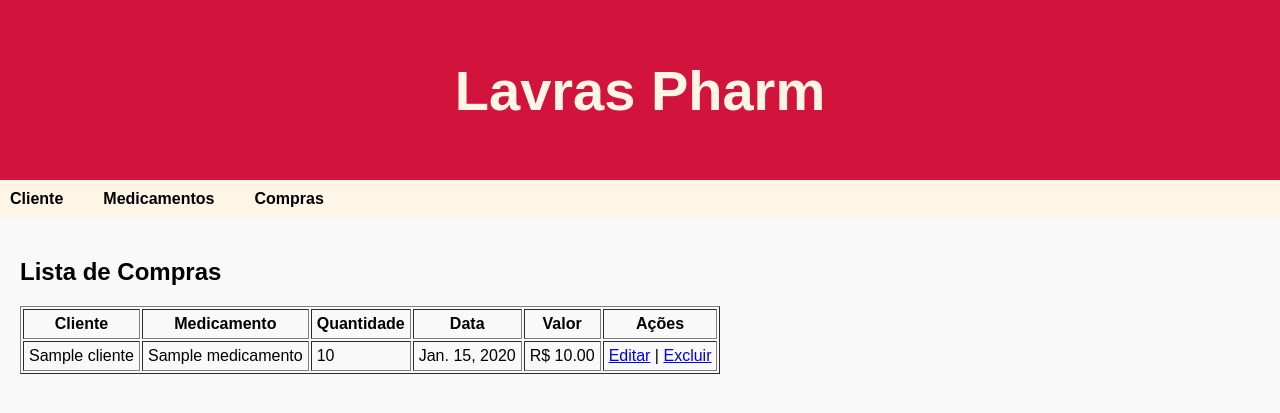
After one commit to AndreiaJSilva/ProgramacaoWeb_AplicacaoJango, a Django app: page /compras/ in a window 1280 px wide. The commit adds this page. Shown: the top 413 px of the page. Run offline with Django 4.2, Linux system fonts and the light colour scheme; tables that the repository leaves empty hold one stand-in row (values such as "Sample post").

Commit message:
include pagina campra

```diff
--- a/core/models.py
+++ b/core/models.py
@@ -29,10 +29,15 @@ class Medicamento(models.Model):
 
 
 class Compra(models.Model):
-    cliente = models.ForeignKey(Cliente, on_delete=models.CASCADE, related_name='compras')
-    medicamentos = models.ManyToManyField(Medicamento, related_name='compras')
-    data = models.DateField()
-    valor = models.DecimalField(max_digits=10, decimal_places=2)
+  cliente = models.ForeignKey(Cliente, on_delete=models.CASCADE, related_name='compras')
+  medicamento = models.ForeignKey(Medicamento, on_delete=models.CASCADE, related_name='compras', null=True)
+  quantidade = models.PositiveIntegerField(default=1)
+  data = models.DateField(auto_now_add=True)  # auto_now_add para registrar a data automaticamente
+  valor = models.DecimalField(max_digits=10, decimal_places=2)
 
-    def __str__(self):
-        return f"Compra de {self.cliente.nome} em {self.data}"
+  def save(self, *args, **kwargs):
+      self.valor = self.medicamento.preco * self.quantidade
+      super().save(*args, **kwargs)
+
+  def __str__(self):
+      return f"Compra de {self.cliente.nome} em {self.data}"
--- a/core/templates/core/base.html
+++ b/core/templates/core/base.html
@@ -35,13 +35,12 @@
        </ul>
       </li>
       <li>
-        Compras
-        <ul>
-          <li><a href="#">Visualizar</a></li>
-          <li><a href="#">Atualizar</a></li>
-          <li><a href="#">Excluir</a></li>
-        </ul>
-      </li>
+      Compras
+      <ul>
+        <li><a href="{% url 'registrar_compra' %}">Registrar</a></li>
+         <li><a href="{% url 'lista_compras' %}">Compras Registradas</a></li>
+      </ul>
+    </li>
     </ul>
   </nav>
 
--- /dev/null
+++ b/core/templates/core/lista_compras.html
@@ -0,0 +1,38 @@
+{% extends 'core/base.html' %}
+
+{% block title %}Lista de Compras{% endblock %}
+
+{% block content %}
+<h2>Lista de Compras</h2>
+<table border="1" cellpadding="5">
+  <thead>
+    <tr>
+      <th>Cliente</th>
+      <th>Medicamento</th>
+      <th>Quantidade</th>
+      <th>Data</th>
+      <th>Valor</th>
+      <th>Ações</th>
+    </tr>
+  </thead>
+  <tbody>
+    {% for compra in compras %}
+    <tr>
+      <td>{{ compra.cliente.nome }}</td>
+      <td>{{ compra.medicamento.nomeMedicamento }}</td>
+      <td>{{ compra.quantidade }}</td>
+      <td>{{ compra.data }}</td>
+      <td>R$ {{ compra.valor }}</td>
+      <td>
+        <a href="{% url 'editar_compra' compra.pk %}">Editar</a> |
+        <a href="{% url 'excluir_compra' compra.pk %}">Excluir</a>
+      </td>
+    </tr>
+    {% empty %}
+    <tr>
+      <td colspan="5">Nenhuma compra registrada.</td>
+    </tr>
+    {% endfor %}
+  </tbody>
+</table>
+{% endblock %}
--- a/core/urls.py
+++ b/core/urls.py
@@ -15,4 +15,10 @@ urlpatterns = [
    path('medicamentos/atualizar/<int:medicamento_id>/', views.atualizar_medicamento, name='atualizar_medicamento'),
    path('medicamentos/excluir/<int:medicamento_id>/', views.excluir_medicamento, name='excluir_medicamento'),
 
+       # Rotas Compra
+    path('compras/cadastrar/', views.registrar_compra, name='registrar_compra'),
+    path('compras/', views.lista_compras, name='lista_compras'),
+    path('compras/<int:pk>/editar/', views.editar_compra, name='editar_compra'),
+    path('compras/<int:pk>/excluir/', views.excluir_compra, name='excluir_compra'),
+
 ]
--- a/core/views.py
+++ b/core/views.py
@@ -1,5 +1,5 @@
 from django.shortcuts import get_object_or_404, render, redirect
-from .forms import ClienteForm, MedicamentoForm
+from .forms import ClienteForm, MedicamentoForm, CompraForm
 from .models import Cliente, Medicamento, Compra
 from django.contrib.auth.decorators import login_required
 
@@ -75,6 +75,38 @@ def excluir_medicamento(request, medicamento_id):
       return redirect('listar_medicamentos')
   return render(request, 'core/excluir_medicamento.html', {'medicamento': medicamento})
 
+def registrar_compra(request):
+  if request.method == 'POST':
+      form = CompraForm(request.POST)
+      if form.is_valid():
+          form.save()
+          return redirect('lista_compras')
+  else:
+      form = CompraForm()
+  return render(request, 'core/registrar_compra.html', {'form': form})
+
+def lista_compras(request):
+  compras = Compra.objects.all()
+  return render(request, 'core/lista_compras.html', {'compras': compras})
+
+def editar_compra(request, pk):
+  compra = get_object_or_404(Compra, pk=pk)
+  if request.method == 'POST':
+      form = CompraForm(request.POST, instance=compra)
+      if form.is_valid():
+          form.save()
+          return redirect('lista_compras')
+  else:
+      form = CompraForm(instance=compra)
+  return render(request, 'core/editar_compra.html', {'form': form})
+
+def excluir_compra(request, pk):
+  compra = get_object_or_404(Compra, pk=pk)
+  if request.method == 'POST':
+      compra.delete()
+      return redirect('lista_compras')
+  return render(request, 'core/excluir_compra.html', {'compra': compra})
+
 
 
 
```
Also changed, not shown: core/forms.py (+6 -1 lines), core/templates/core/editar_compra.html (added, +12 -0 lines), core/templates/core/excluir_compra.html (added, +15 -0 lines), core/templates/core/registrar_compra.html (added, +12 -0 lines), core/migrations/0003_remove_compra_medicamentos_compra_medicamento_and_more.py (added).
